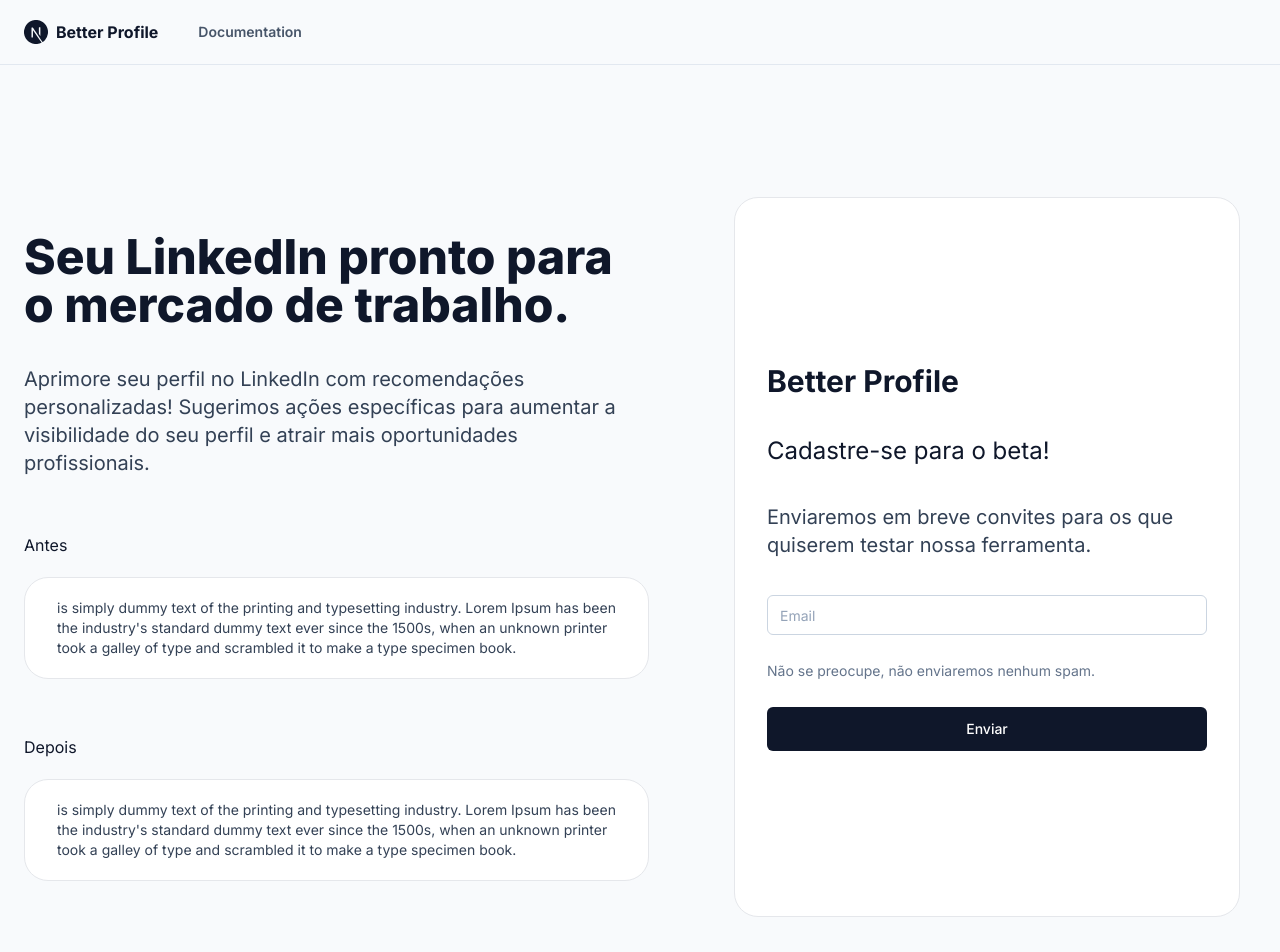
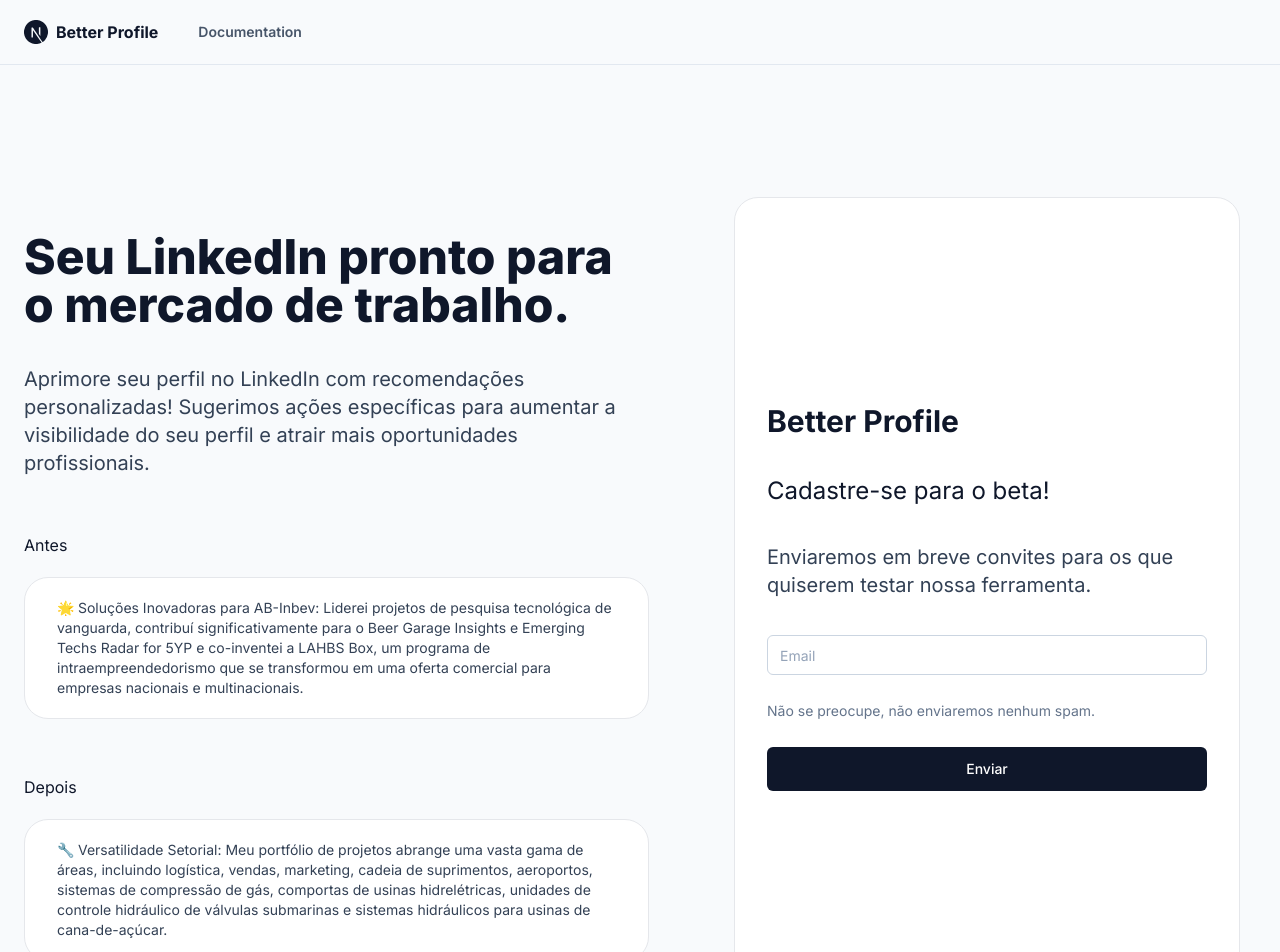
Before and after one commit to emnesty/better-profile-v2, a Next.js app: page / in a window 1280 px wide. Shown: the top 952 px of the page. Built offline with nearby package versions, Linux system fonts and the light colour scheme.

Commit message:
Inserido antes e depois

```diff
--- a/pages/index.tsx
+++ b/pages/index.tsx
@@ -32,10 +32,12 @@
                 Antes
               </h1>
               <p className="rounded-3xl border border-gray-200 bg-white px-8 py-5 py-5 text-lg text-slate-700 dark:border-gray-700 dark:bg-gray-800 dark:text-slate-400 sm:text-sm">
-                is simply dummy text of the printing and typesetting industry.
-                Lorem Ipsum has been the industry&apos;s standard dummy text
-                ever since the 1500s, when an unknown printer took a galley of
-                type and scrambled it to make a type specimen book.
+                🌟 Soluções Inovadoras para AB-Inbev: Liderei projetos de
+                pesquisa tecnológica de vanguarda, contribuí significativamente
+                para o Beer Garage Insights e Emerging Techs Radar for 5YP e
+                co-inventei a LAHBS Box, um programa de intraempreendedorismo
+                que se transformou em uma oferta comercial para empresas
+                nacionais e multinacionais.
               </p>
             </div>
             <div className="max-w-[625px flex flex-col items-start">
@@ -43,10 +45,12 @@
                 Depois
               </h1>
               <p className="rounded-3xl border border-gray-200 bg-white px-8 py-5 py-5 text-lg text-slate-700 dark:border-gray-700 dark:bg-gray-800 dark:text-slate-400 sm:text-sm">
-                is simply dummy text of the printing and typesetting industry.
-                Lorem Ipsum has been the industry&apos;s standard dummy text
-                ever since the 1500s, when an unknown printer took a galley of
-                type and scrambled it to make a type specimen book.
+                🔧 Versatilidade Setorial: Meu portfólio de projetos abrange uma
+                vasta gama de áreas, incluindo logística, vendas, marketing,
+                cadeia de suprimentos, aeroportos, sistemas de compressão de
+                gás, comportas de usinas hidrelétricas, unidades de controle
+                hidráulico de válvulas submarinas e sistemas hidráulicos para
+                usinas de cana-de-açúcar.
               </p>
             </div>
             {/* <div className="flex col-span-2 gap-20 py-9 justify-between">
```
